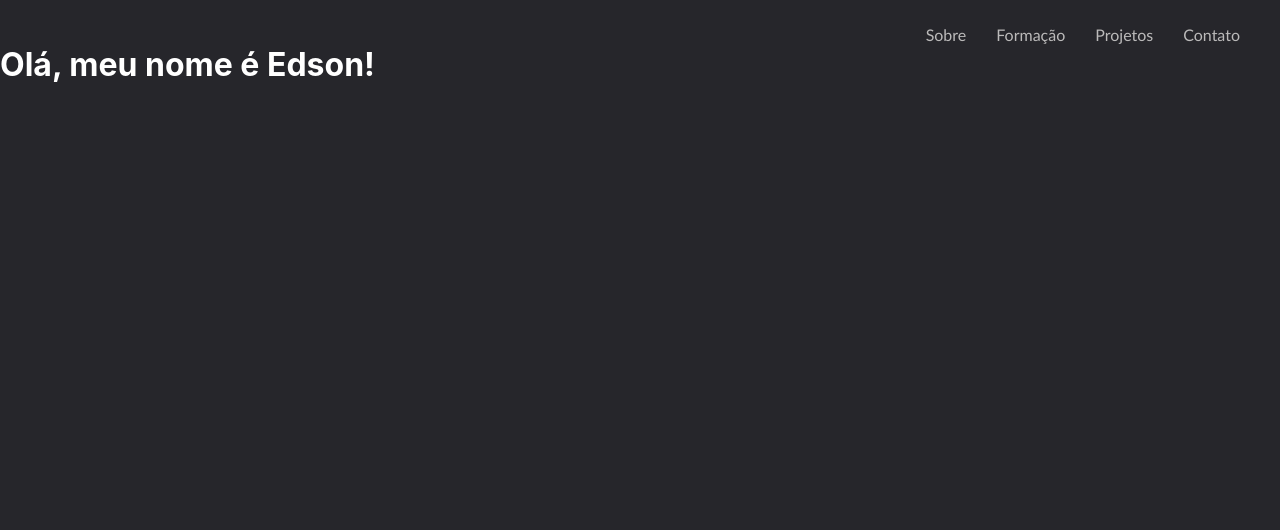
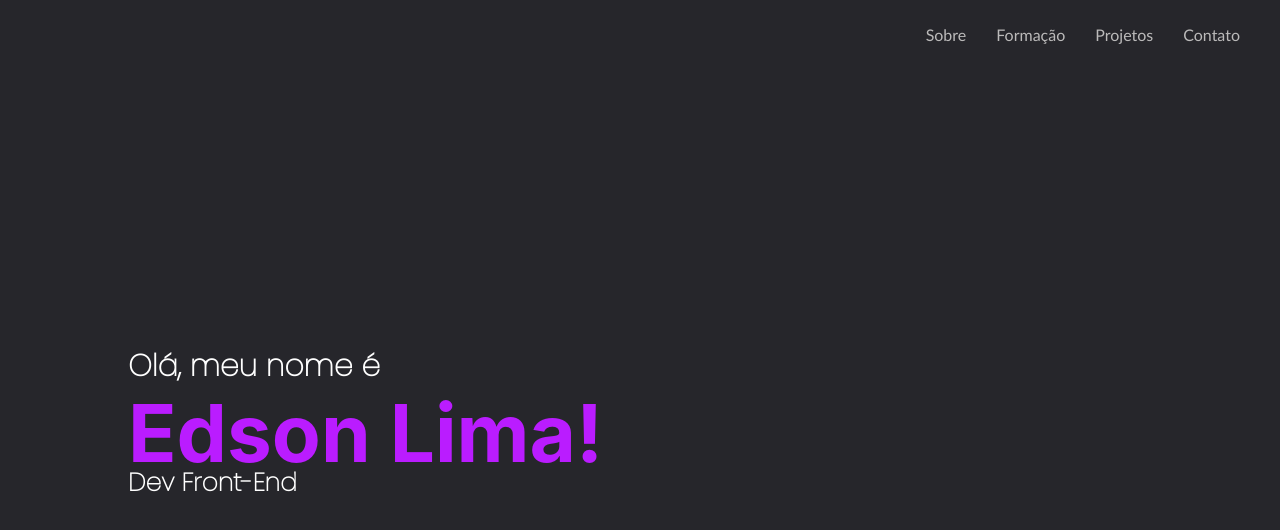
Before and after one commit to edsonlima2506/meu-portfolio, a React (Create React App) app: page / in a window 1280 px wide. Shown: the top 530 px of the page. Built offline with nearby package versions, Linux system fonts and the light colour scheme.

Commit message:
Adiciona conteudo principal do Header

```diff
--- a/src/components/Header.jsx
+++ b/src/components/Header.jsx
@@ -13,7 +13,11 @@ class Header extends React.Component {
                         <li><a href="#contact">Contato</a></li>
                     </ul>
                 </nav>
-                <h1 className="myName">Olá, meu nome é Edson!</h1>
+                <div className="apresentation">
+                    <h2 className="helloMensage">Olá, meu nome é</h2>
+                    <h1 className="myName">Edson Lima!</h1>
+                    <h3 className="devFrontEnd">Dev Front-End</h3>
+                </div>
             </header>
         )
     }
--- a/src/components/header.css
+++ b/src/components/header.css
@@ -1,3 +1,5 @@
+@import url('https://fonts.googleapis.com/css2?family=Poppins:wght@100&display=swap');
+
 header {
     width: 100%;
     height: 100vh;
@@ -26,7 +28,30 @@ header {
     border-bottom: #fff 1px solid;
 }
 
+.helloMensage {
+    color: #fff;
+    font-family: 'Poppins';
+    font-size: 30px;
+    height: 40px;
+}
+
 .myName {
+    color: #BA1CFF;
+    font-size: 80px;
+    height: 80px;
+}
+
+.devFrontEnd {
     color: #fff;
-    align-self: flex-start;
+    font-family: 'Poppins';
+    font-size: 25px;
 }
+
+.apresentation {
+    display: flex;
+    flex-direction: column;
+    justify-content: center;
+    align-items: flex-start;
+    width: 90%;
+    height: 100vh;
+}
```
